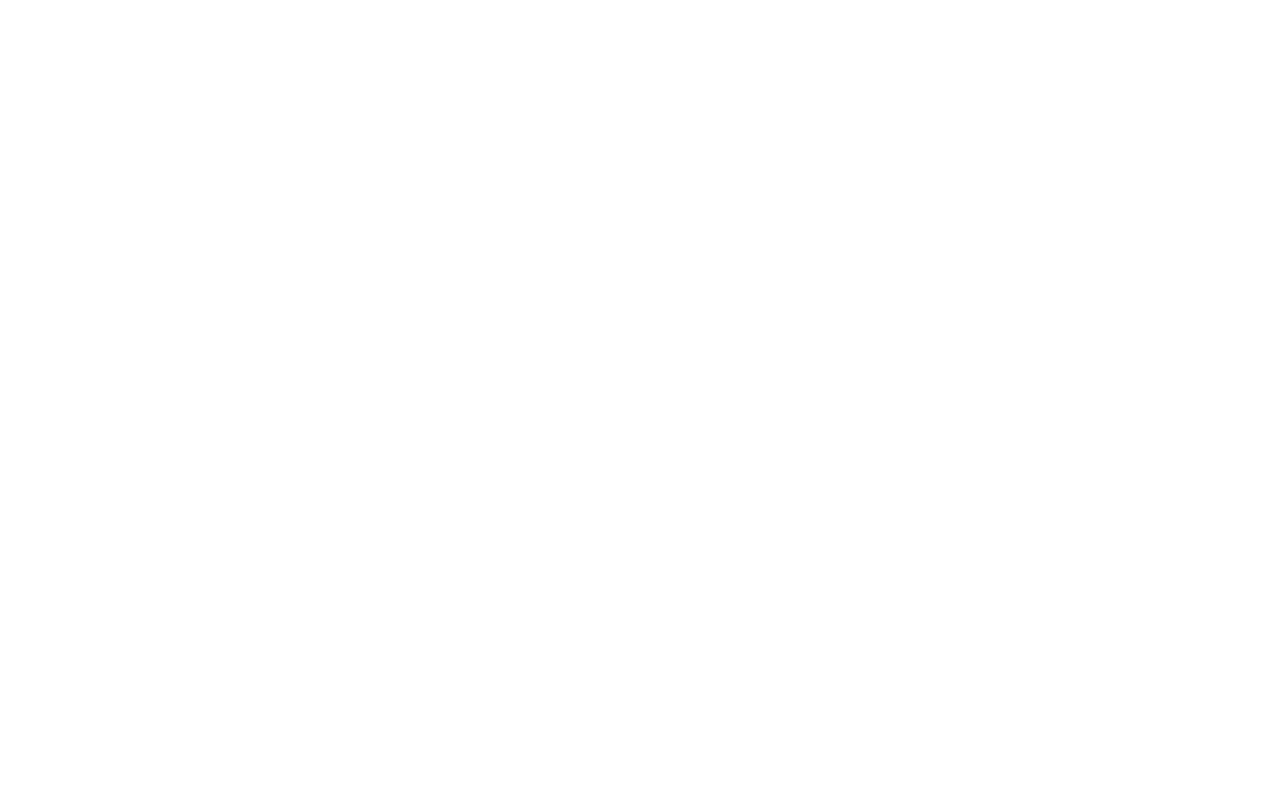
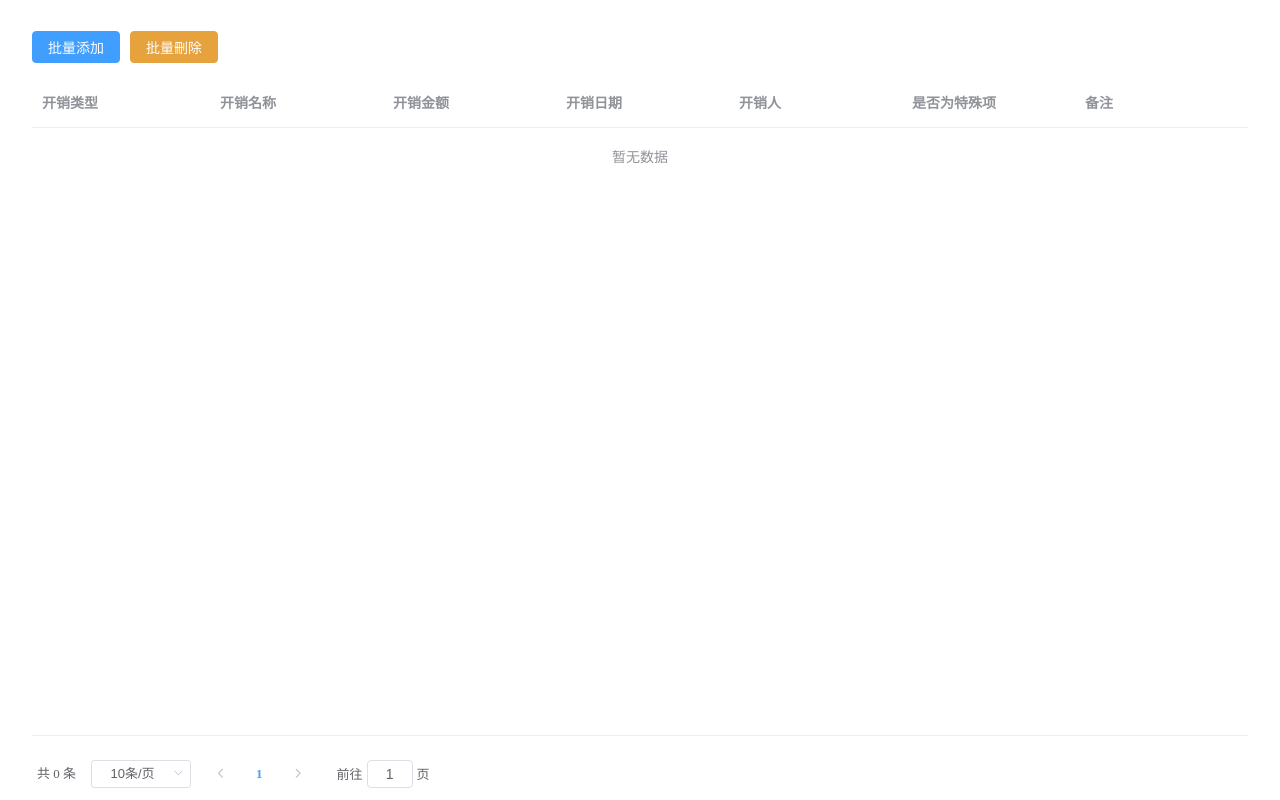
Before and after one commit to LiZeB/account-book, a Vue app in the folder account-frontend/: page /account-table in a window 1280 px wide. Built offline with nearby package versions, Linux system fonts and the light colour scheme.

Commit message:
[update]新增了表格頁面

```diff
--- a/account-frontend/src/App.vue
+++ b/account-frontend/src/App.vue
@@ -12,8 +12,11 @@
 </script>
 
 <style>
-#app {
+html, body, #app {
   width: 100%;
   height: 100%;
+  padding: 0;
+  margin: 0;
+  overflow: hidden;
 }
 </style>
--- a/account-frontend/src/main.js
+++ b/account-frontend/src/main.js
@@ -1,6 +1,10 @@
 import Vue from 'vue';
 import App from './App.vue';
 import router from '@/router/index';
+
+import ElementUI from 'element-ui';
+import 'element-ui/lib/theme-chalk/index.css';
+Vue.use(ElementUI);
 
 Vue.config.productionTip = false
 
--- a/account-frontend/src/pages/account-table.vue
+++ b/account-frontend/src/pages/account-table.vue
@@ -1,24 +1,108 @@
 <template>
-  <div class="account-table-wrapper">
-
+  <div class="account-table__wrapper">
+    <div class="account-table__header">
+      <el-button type="primary">批量添加</el-button>
+      <el-button type="warning">批量刪除</el-button>
+    </div>
+    <div class="account-table__container">
+      <el-table :data="accountData">
+        <el-table-column
+          v-for="item in tableColumns"
+          :key="item.value"
+          :label="item.label"
+          :prop="item.value"
+        >
+        </el-table-column>
+      </el-table>
+      <div class="account-table__footer">
+        <el-pagination
+          @size-change="pageSizeChange"
+          @current-change="pageNoChange"
+          :current-page="pager.pageNo"
+          :page-sizes="[10, 20, 50, 100]"
+          :page-size="pager.pageSize"
+          :total="total"
+          layout="total, sizes, prev, pager, next, jumper"
+        />
+    </div>
+    </div>
   </div>
 </template>
 
 <script>
-
 export default {
   name: "AccountTable",
   data() {
     return {
-
+      tableColumns: [
+        { label: "开销类型", value: "consumeType" },
+        { label: "开销名称", value: "consumeName" },
+        { label: "开销金额", value: "consumeSum" },
+        { label: "开销日期", value: "consumeTime" },
+        { label: "开销人", value: "consumer" },
+        { label: "是否为特殊项", value: "isSpecial" },
+        { label: "备注", value: "remark" },
+      ],
+      accountData: [],
+      pager: {
+        pageNo: 1,
+        pageSize: 10
+      },
+      total: 0
     };
   },
-}
+  methods: {
+    pageSizeChange(pageSize) {
+      this.pager.pageSize = pageSize;
+    },
+    pageNoChange(pageNo) {
+      this.pager.pageNo = pageNo;
+    },
+    getAccountData() {
+      this.accountData = [];
+    }
+  }
+};
 </script>
 
 <style lang="scss" scoped>
-.account-table-wrapper {
+.account-table__wrapper {
+  position: relative;
   width: 100%;
   height: 100%;
+  box-sizing: border-box;
+  padding: 16px 32px;
+  .account-table__header {
+    height: 64px;
+    line-height: 64px;
+    .el-button {
+      width: 88px;
+      min-width: 88px;
+      height: 32px;
+      line-height: 32px;
+      padding: 0;
+    }
+  }
+  .account-table__container {
+    height: calc(100% - 112px);
+    .el-table {
+      height: 100%;
+    }
+  }
+  .account-table__footer {
+    position: absolute;
+    height: 56px;
+    line-height: 56px;
+    bottom: 0;
+    left: 32px;
+    right: 32px;
+    .el-pagination {
+      display: flex;
+      align-items: center;
+      ::v-deep .el-pager li {
+        vertical-align: middle;
+      }
+    }
+  }
 }
 </style>
```
Also changed, not shown: 1 other file (tests, documents, lock files or other folders).
